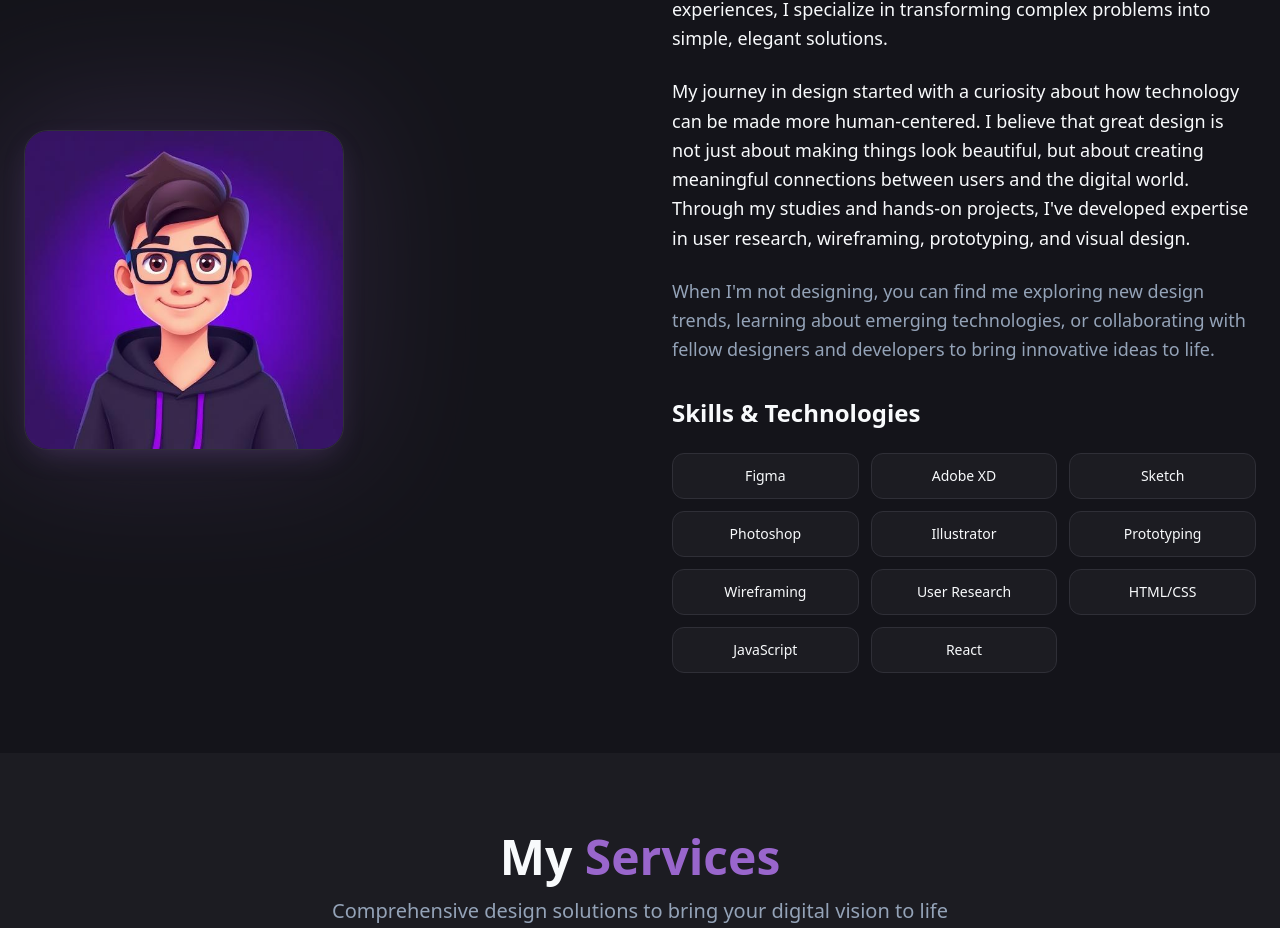
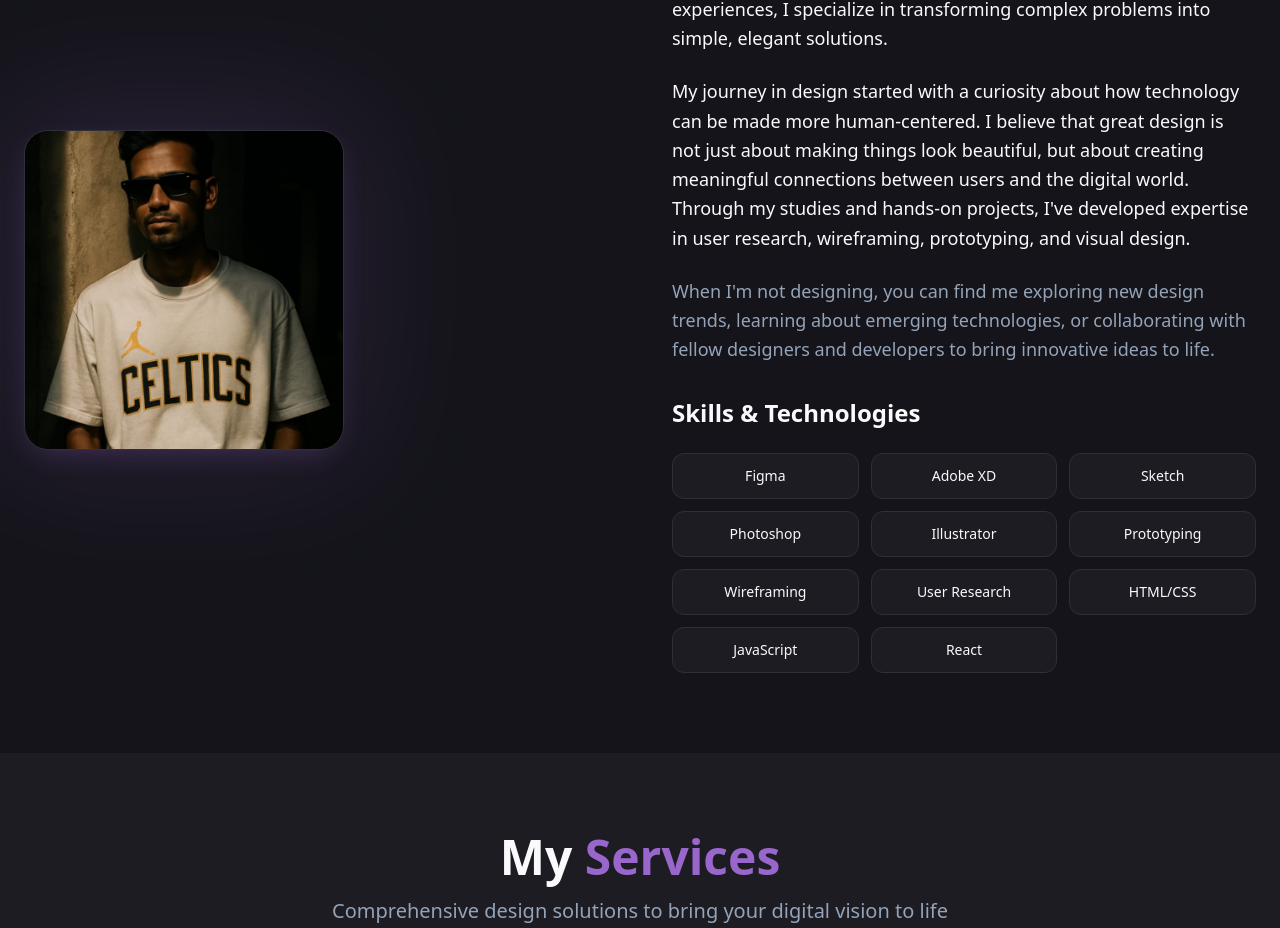
Before and after one commit to Bilsond58/PORTFOLIO, a React (Vite) app: page / in a window 1280 px wide. Shown: the part 1129-2057 px from the top of the page. Built offline with nearby package versions, Linux system fonts and the light colour scheme.

Commit message:
Fix project images
Update the second project image in the showcase.

```diff
--- a/src/components/AboutSection.tsx
+++ b/src/components/AboutSection.tsx
@@ -1,4 +1,4 @@
-import avatar3D from "@/assets/avatar-3d.png";
+import avatarImage from "/lovable-uploads/b5ea5af8-311e-46a6-906f-7a5d39d8b4de.png";
 
 const AboutSection = () => {
   const skills = [
@@ -26,8 +26,8 @@ const AboutSection = () => {
               <div className="absolute inset-0 bg-gradient-primary rounded-3xl blur-3xl opacity-20 scale-110"></div>
               <div className="relative w-80 h-80 rounded-3xl overflow-hidden border border-border bg-card shadow-purple">
                 <img
-                  src={avatar3D}
-                  alt="Bilson Digal Avatar"
+                  src={avatarImage}
+                  alt="Bilson Digal Profile Photo"
                   className="w-full h-full object-cover transform hover:scale-105 transition-transform duration-300"
                 />
               </div>
```
